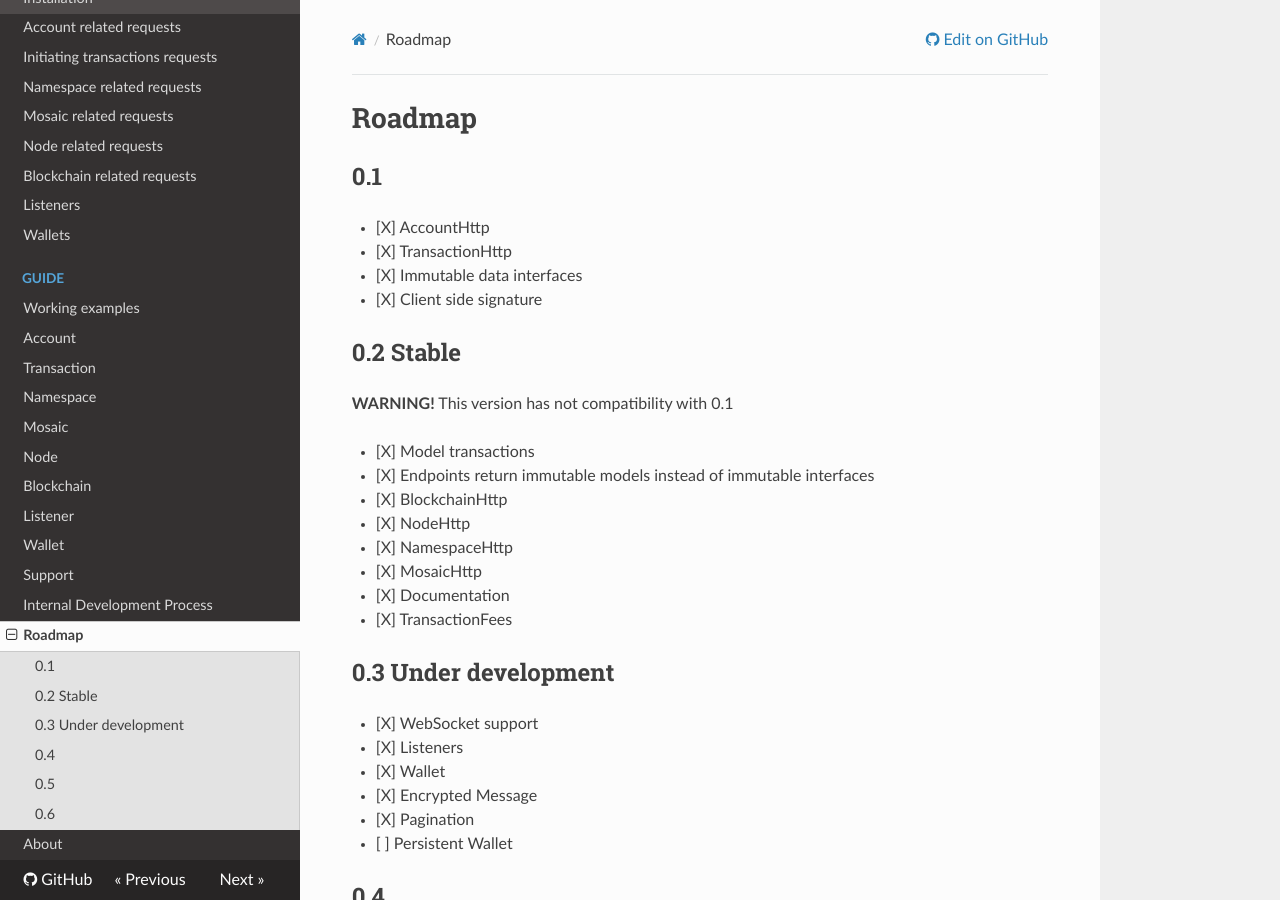
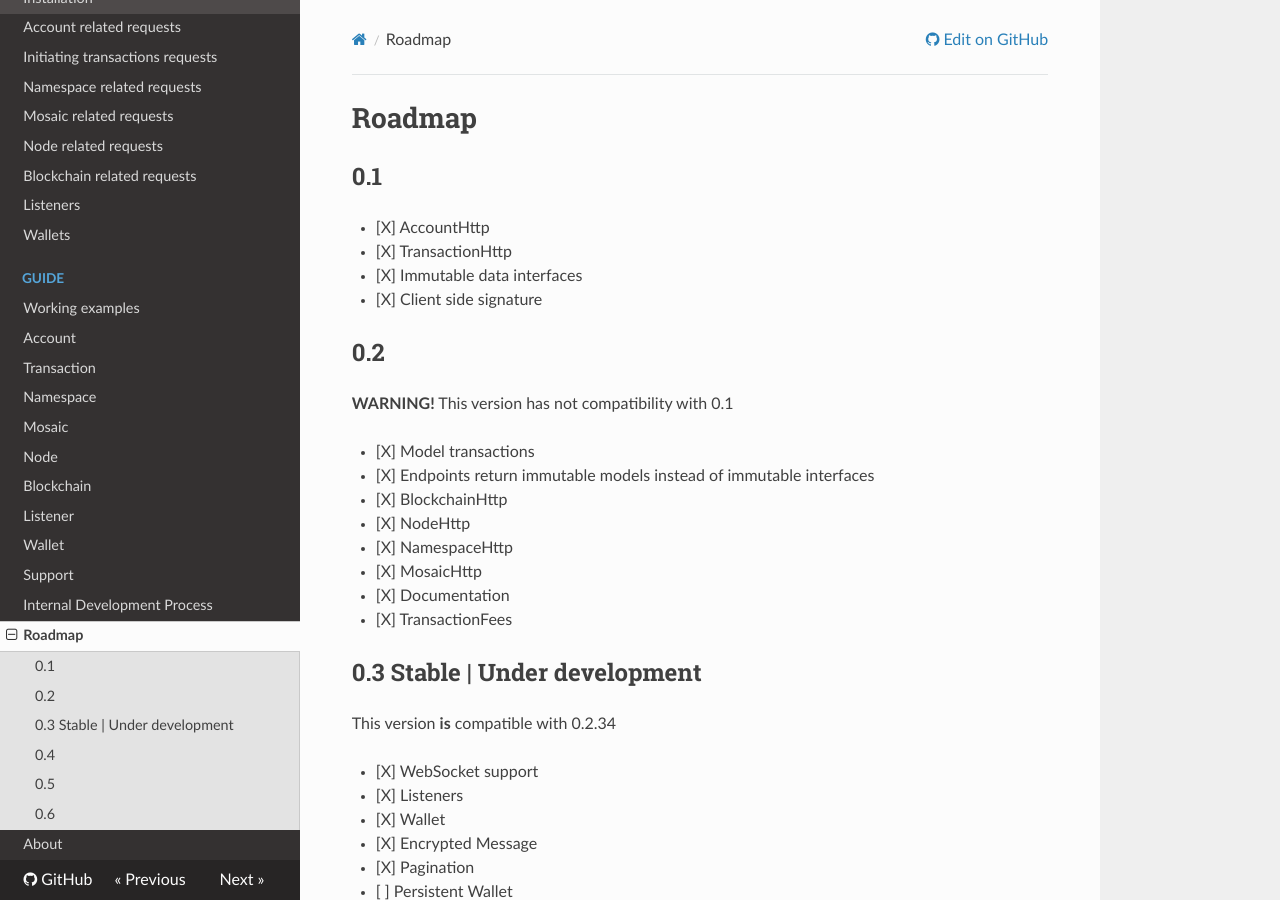
Before and after one commit to takahser/nem-library-docs, an MkDocs documentation site: the page built from docs/roadmap.md, in a window 1280 px wide and 900 px high. Built offline with MkDocs 1.6.1, drawn with Linux system fonts in a browser that asks for light colours; nearby versions of some CDN libraries; old or Windows-style settings are respelled for this version of MkDocs.

Commit message:
updated roadmap

```diff
--- a/docs/roadmap.md
+++ b/docs/roadmap.md
@@ -20,7 +20,9 @@
 - [X] Documentation
 - [X] TransactionFees
 
-## 0.3 Under development
+## 0.3 Stable | Under development
+
+This version **is** compatible with 0.2.34
 
 - [X] WebSocket support
 - [X] Listeners
```
Also changed, not shown: other parts of docs/roadmap.md (+1 -1 lines).
